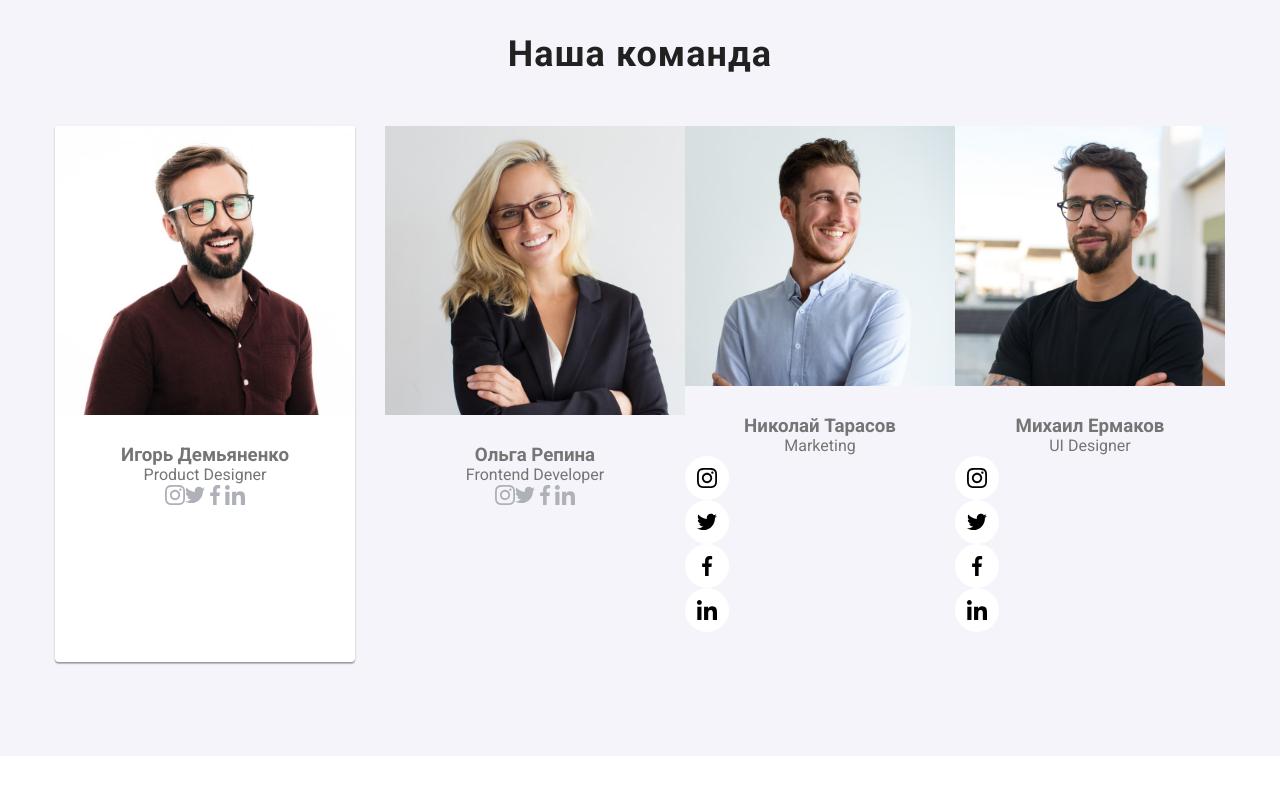
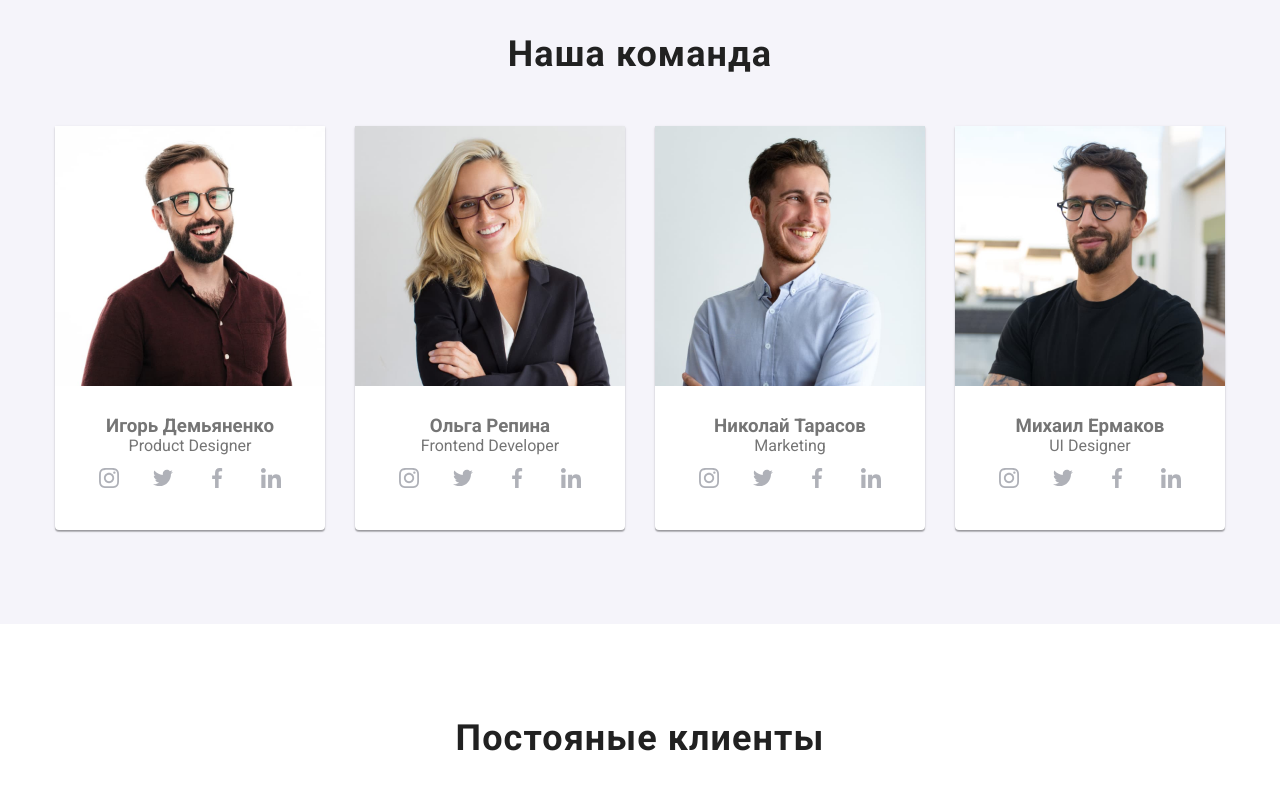
Before and after one commit to valerykyr23/goit-markup-hw-07, a plain HTML site: page index.html in a window 1280 px wide. Shown: the part 1660-2463 px from the top of the page. Drawn offline with nearby package versions, Linux system fonts and the light colour scheme.

Commit message:
Добавляет имена классов по бэм на секцию команда

```diff
--- a/css/styles.css
+++ b/css/styles.css
@@ -506,7 +506,7 @@ body {
   align-items: center;
 }
 
-.teamplayers-socials-link {
+.teamplayers__link--socials {
   width: 44px;
   height: 44px;
   background-color: var(--main-background-color);
@@ -519,15 +519,15 @@ body {
   transition-duration: 250ms;
   transition-timing-function: cubic-bezier(0.4, 0, 0.2, 1);
 }
-.teamplayers__socials-list {
+.teamplayers__list--socials {
   display: flex;
   justify-content: center;
 }
-.teamplayers__socials-item + .teamplayers-socials-item {
+.teamplayers__item--socials + .teamplayers__item--socials {
   margin-left: 10px;
 }
 
-.teamplayers__socials-icon {
+.teamplayers__icon--socials {
   fill: #afb1b8;
 
   transition-property: fill;
@@ -535,14 +535,14 @@ body {
   transition-timing-function: cubic-bezier(0.4, 0, 0.2, 1);
 }
 
-.teamplayers__socials-link:hover,
-.teamplayers__socials-link:focus {
+.teamplayers__link--socials:hover,
+.teamplayers__link--socials:focus {
   background-color: var(--accent-color);
   cursor: pointer;
 }
 
-.teamplayers__socials-link:hover .teamplayers-socials-icon,
-.teamplayers__socials-link:focus .teamplayers-socials-icon {
+.teamplayers__link--socials:hover .teamplayers__icon--socials,
+.teamplayers__link--socials:focus .teamplayers__icon--socials {
   fill: var(--main-background-color);
 }
 
--- a/index.html
+++ b/index.html
@@ -181,6 +181,7 @@
         <ul class="teamplayers__list list">
 
             <li class="teamplayers__item">
+
                 <img class="teamplayers__img" src="./images/productdesign.jpeg.jpg" alt="Парень в бордовой рубашке,в очках,с бородой." width="270">
 
                 <div class="profile" >
@@ -189,19 +190,19 @@
 
                 <p class="teamplayers__position">Product Designer</p>
 
-            <ul class="teamplayers__socials-list list">
+            <ul class="teamplayers__list--socials list">
 
-                <li class="teamplayers__socials-item"><a class="teamplayers__socials-link"><svg class="teamplayers__socials-icon" width="20" height="20">
+                <li class="teamplayers__item--socials"><a class="teamplayers__link--socials"><svg class="teamplayers__icon--socials" width="20" height="20">
                     <use href="./images/icon.svg.svg#icon-instagram"></use>
                 </svg></a></li>
-                <li class="teamplayers__socials-item"><a class="teamplayers__socials-link"><svg class="teamplayers__socials-icon"
+                <li class="teamplayers__item--socials"><a class="teamplayers__link--socials"><svg class="teamplayers__icon--socials"
                             width="20" height="20">
                             <use href="./images/icon.svg.svg#icon-twitter"></use>
                         </svg></a></li>
-                <li class="teamplayers__socials-item"><a class="teamplayers__socials-link"><svg class="teamplayers__socials-icon" width="20" height="20">
+                <li class="teamplayers__item--socials"><a class="teamplayers__link--socials"><svg class="teamplayers__icon--socials" width="20" height="20">
                     <use href="./images/icon.svg.svg#icon-facebook"></use>
                 </svg></a></li>
-                <li class="teamplayers__socials-item"><a class="teamplayers__socials-link"><svg class="teamplayers__socials-icon" width="20" height="20">
+                <li class="teamplayers__item--socials"><a class="teamplayers__link--socials"><svg class="teamplayers__icon--socials" width="20" height="20">
                     <use href="./images/icon.svg.svg#icon-linkedin"></use>
                 </svg></a></li>
 
@@ -209,62 +210,67 @@
             </div>
 
             </li>
-            <li class="templayers__item">
+
+            <li class="teamplayers__item">
 
                 <img class="teamplayers__img" src="./images/frontend.jpeg.jpg" alt="Девушка-блондинка, в очках,в черном пиджаке." width="270">
 
-                <div class="profile"  >
+                <div class="profile">
 
                 <h3 class="teamplayers__name">Ольга Репина</h3>
 
                 <p class="teamplayers__position">Frontend Developer</p>
 
-            <ul class="teamplayers__socials-list list">
 
-            <li class="teamplayers__socials-item"><a class="teamplayers__socials-link"><svg class="teamplayers__socials-icon"
+            <ul class="teamplayers__list--socials list">
+
+            <li class="teamplayers__item--socials"><a class="teamplayers__link--socials"><svg class="teamplayers__icon--socials"
                         width="20" height="20">
                         <use href="./images/icon.svg.svg#icon-instagram"></use>
                     </svg></a></li>
-            <li class="teamplayers__socials-item"><a class="teamplayers__socials-link"><svg class="teamplayers__socials-icon"
+            <li class="teamplayers__item--socials"><a class="teamplayers__link--socials"><svg class="teamplayers__icon--socials"
                         width="20" height="20">
                         <use href="./images/icon.svg.svg#icon-twitter"></use>
                     </svg></a></li>
-            <li class="teamplayers__socials-item"><a class="teamplayers__socials-link"><svg class="teamplayers__socials-icon"
+            <li class="teamplayers__item--socials"><a class="teamplayers__link--socials"><svg class="teamplayers__icon--socials"
                         width="20" height="20">
                         <use href="./images/icon.svg.svg#icon-facebook"></use>
                     </svg></a></li>
-            <li class="teamplayers__socials-item"><a class="teamplayers__socials-link"><svg class="teamplayers__socials-icon"
+            <li class="teamplayers__item--socials"><a class="teamplayers__link--socials"><svg class="teamplayers__icon--socials"
                         width="20" height="20">
                         <use href="./images/icon.svg.svg#icon-linkedin"></use>
                     </svg></a></li>
 
             </ul>
+
             </div>
 
             </li>
 
-            <li class="card-item">
-               <img class=" img-team" src="./images/marketing.jpeg.jpg" alt="Парень в светло-голубой рубашке." width="270">
+            <li class="teamplayers__item">
+
+               <img class="teamplayers__img" src="./images/marketing.jpeg.jpg" alt="Парень в светло-голубой рубашке." width="270">
 
                <div class="profile" >
 
-               <h3 class="teamplayer-name">Николай Тарасов</h3>
-                <p class="teamplayer-position">Marketing</p>
-                <ul class="teamplayers-socials-list list">
+               <h3 class="teamplayers__name">Николай Тарасов</h3>
+                <p class="teamplayers__position">Marketing</p>
 
-                <li class="teamplayers-socials-item"><a class="teamplayers-socials-link"><svg class="teamplayers-socials-icon"
+                <ul class="teamplayers__list--socials list">
+
+                <li class="teamplayers__item--socials"><a class="teamplayers__link--socials"><svg class="teamplayers__icon--socials"
                             width="20" height="20">
                             <use href="./images/icon.svg.svg#icon-instagram"></use>
                         </svg></a></li>
-                <li class="teamplayers-socials-item"><a class="teamplayers-socials-link"><svg class="teamplayers-socials-icon"
+                <li class="teamplayers__item--socials"><a class="teamplayers__link--socials"><svg class="teamplayers__icon--socials"
                             width="20" height="20">
                             <use href="./images/icon.svg.svg#icon-twitter"></use>
                         </svg></a></li>
-                <li class="teamplayers-socials-item"><a class="teamplayers-socials-link"><svg class="teamplayers-socials-icon"
+                <li class="teamplayers__item--socials"><a class="teamplayers__link--socials"><svg class="teamplayers__icon--socials"
                             width="20" height="20">
                             <use href="./images/icon.svg.svg#icon-facebook"></use>
                         </svg></a></li>
-                <li class="teamplayers-socials-item"><a class="teamplayers-socials-link"><svg class="teamplayers-socials-icon"
+                <li class="teamplayers__item--socials"><a class="teamplayers__link--socials"><svg class="teamplayers__icon--socials"
                             width="20" height="20">
                             <use href="./images/icon.svg.svg#icon-linkedin"></use>
                         </svg></a></li>
@@ -274,28 +280,31 @@
 
             </li>
 
-            <li class="card-item">
-                <img class=" img-team" src="./images/ui.jpeg.jpg" alt="Парень с бородой,в очках,в черной футболке." width="270">
+            <li class="teamplayers__item">
+
+                <img class="teamplayers__img" src="./images/ui.jpeg.jpg" alt="Парень с бородой,в очках,в черной футболке." width="270">
 
          <div class="profile"  >
 
-                <h3 class="teamplayer-name">Михаил Ермаков</h3>
-                <p class="teamplayer-position">UI Designer</p>
-                <ul class="teamplayers-socials-list list">
+                <h3 class="teamplayers__name">Михаил Ермаков</h3>
 
-                <li class="teamplayers-socials-item"><a class="teamplayers-socials-link"><svg class="teamplayers-socials-icon"
+                <p class="teamplayers__position">UI Designer</p>
+
+                <ul class="teamplayers__list--socials list">
+
+                <li class="teamplayers__item--socials"><a class="teamplayers__link--socials"><svg class="teamplayers__icon--socials"
                             width="20" height="20">
                             <use href="./images/icon.svg.svg#icon-instagram"></use>
                         </svg></a></li>
-                <li class="teamplayers-socials-item"><a class="teamplayers-socials-link"><svg class="teamplayers-socials-icon"
+                <li class="teamplayers__item--socials"><a class="teamplayers__link--socials"><svg class="teamplayers__icon--socials"
                             width="20" height="20">
                             <use href="./images/icon.svg.svg#icon-twitter"></use>
                         </svg></a></li>
-                <li class="teamplayers-socials-item"><a class="teamplayers-socials-link"><svg class="teamplayers-socials-icon"
+                <li class="teamplayers__item--socials"><a class="teamplayers__link--socials"><svg class="teamplayers__icon--socials"
                             width="20" height="20">
                             <use href="./images/icon.svg.svg#icon-facebook"></use>
                         </svg></a></li>
-                <li class="teamplayers-socials-item"><a class="teamplayers-socials-link"><svg class="teamplayers-socials-icon"
+                <li class="teamplayers__item--socials"><a class="teamplayers__link--socials"><svg class="teamplayers__icon--socials"
                             width="20" height="20">
                             <use href="./images/icon.svg.svg#icon-linkedin"></use>
                         </svg></a></li>
```
